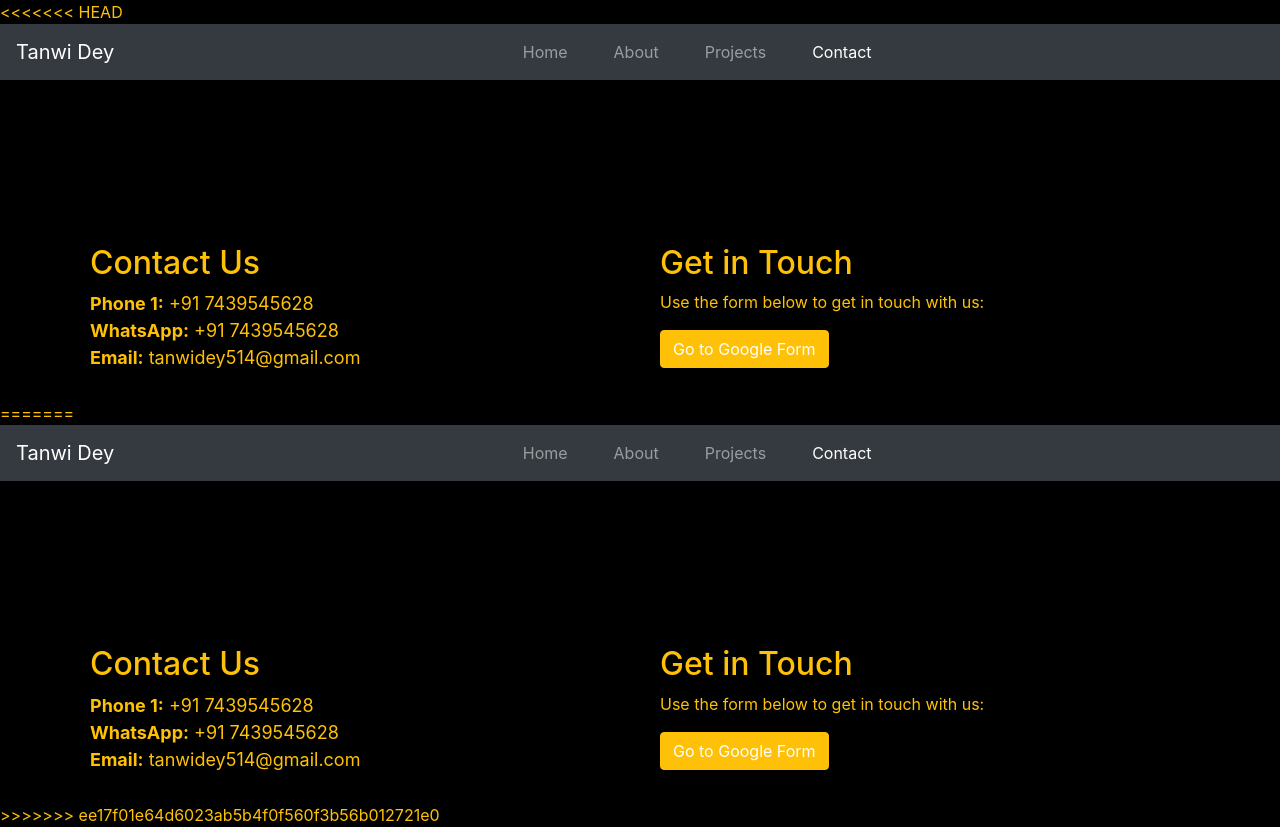
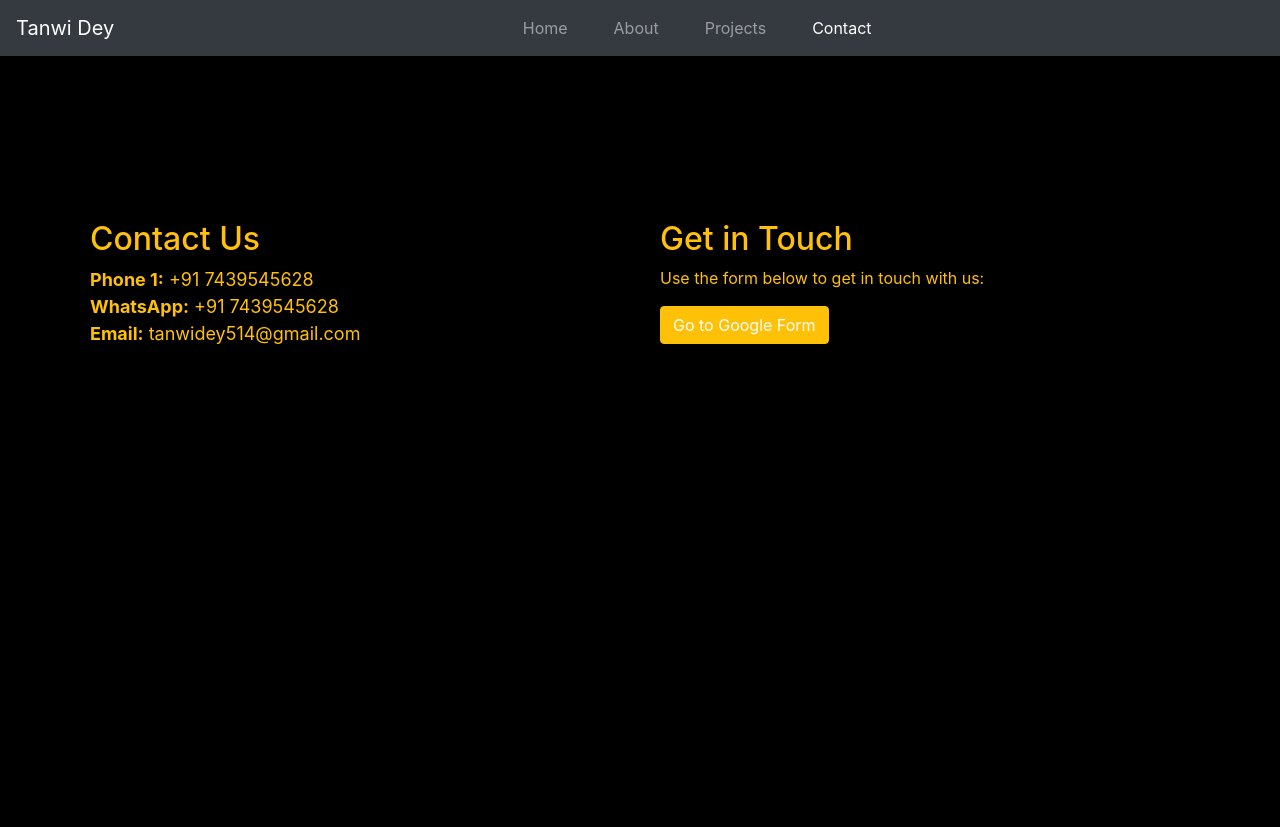
Before and after one commit to tanwidey007/My-Portfolio, a plain HTML site: page contact.html in a window 1280 px wide. After the commit the page ends 800 px from the top, so only its background shows below. Drawn offline with nearby package versions, Linux system fonts and the light colour scheme.

Commit message:
Staged changes

```diff
--- a/contact.html
+++ b/contact.html
@@ -1,100 +1,3 @@
-<<<<<<< HEAD
-<!DOCTYPE html>
-<html lang="en">
-<head>
-    <meta charset="UTF-8">
-    <meta name="viewport" content="width=device-width, initial-scale=1.0">
-    <link rel="stylesheet" href="https://maxcdn.bootstrapcdn.com/bootstrap/4.5.2/css/bootstrap.min.css">
-    <link rel="stylesheet" href="styles.css">
-    <title>Contact</title>
-    <style>
-        body {
-            background-color: #000;
-            color: #ffc107;
-        }
-
-        .contact-us,
-        .get-in-touch {
-            padding: 20px;
-        }
-
-        .contact-info {
-            font-size: 18px;
-            margin-bottom: 10px;
-        }
-
-        @media (max-width: 767px) {
-            .contact-us,
-            .get-in-touch {
-                padding: 10px;
-            }
-        }
-    </style>
-</head>
-<body>
-
-
-<nav class="navbar navbar-expand-lg navbar-dark bg-dark">
-    <a class="navbar-brand" href="#">Tanwi Dey</a>
-    <button class="navbar-toggler" type="button" data-toggle="collapse" data-target="#navbarNav" aria-controls="navbarNav" aria-expanded="false" aria-label="Toggle navigation">
-        <span class="navbar-toggler-icon"></span>
-    </button>
-    <div class="collapse navbar-collapse" id="navbarNav">
-        <ul class="navbar-nav ml-auto">
-            <li class="nav-item">
-                <a class="nav-link" href="index.html">Home</a>
-            </li>
-            <li class="nav-item">
-                <a class="nav-link" href="about.html">About</a>
-            </li>
-            <li class="nav-item">
-                <a class="nav-link" href="projects.html">Projects</a>
-            </li>
-            <li class="nav-item active">
-                <a class="nav-link" href="contact.html">Contact</a>
-            </li>
-        </ul>
-    </div>
-</nav>
-<br>
-<br>
-<br>
-<br>
-<br>
-
-
-
-<div class="container mt-4">
-    <div class="row">
-
-        <div class="col-md-6 contact-us">
-            <h2>Contact Us</h2>
-            <div class="contact-info">
-                <strong>Phone 1:</strong> +91 7439545628<br>
-
-                <strong>WhatsApp:</strong> +91 7439545628<br>
-                <strong>Email:</strong> tanwidey514@gmail.com
-            </div>
-        </div>
-
-
-        <div class="col-md-6 get-in-touch">
-            <h2>Get in Touch</h2>
-            <p>Use the form below to get in touch with us:</p>
-
-            <a href="https://docs.google.com/forms/d/11KAUNfk0Q1IcClcxvsGrinyf_eA-WDsvxzuJs-Ede4o/edit?usp=drivesdk" target="_blank" class="btn btn-primary">Go to Google Form</a>
-        </div>
-    </div>
-</div>
-
-
-<script src="https://code.jquery.com/jquery-3.5.1.slim.min.js"></script>
-<script src="https://cdn.jsdelivr.net/npm/@popperjs/core@2.0.7/dist/umd/popper.min.js"></script>
-<script src="https://stackpath.bootstrapcdn.com/bootstrap/4.5.2/js/bootstrap.min.js"></script>
-
-</body>
-</html>
-=======
 <!DOCTYPE html>
 <html lang="en">
 <head>
@@ -190,4 +93,3 @@
 
 </body>
 </html>
->>>>>>> ee17f01e64d6023ab5b4f0f560f3b56b012721e0
```
Also changed, not shown: index.html (+28 -23 lines), projects.html (+20 -33 lines).
